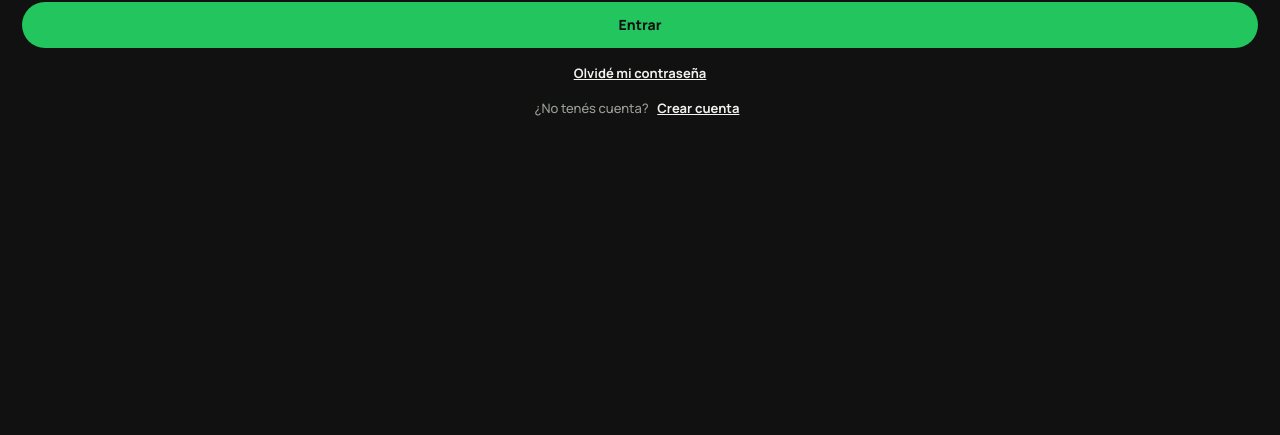
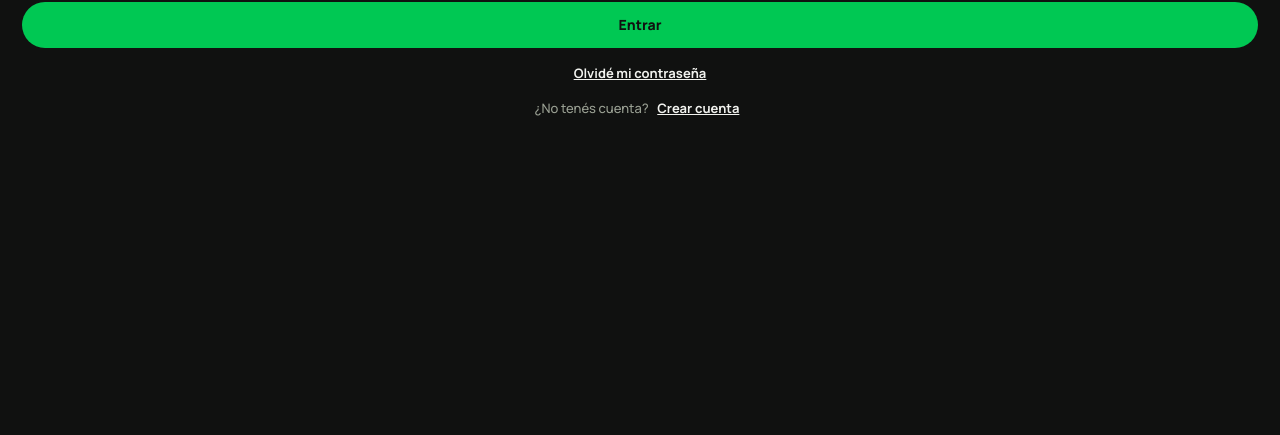
Before and after one commit to nbaez485-png/joga, a plain HTML site: page index.html in a window 1280 px wide. Shown: the part 365-800 px from the top of the page. Drawn offline with nearby package versions, Linux system fonts and the light colour scheme; a web font is replaced by a local one.

Commit message:
Use vivid synthetic-turf green accent

```diff
--- a/style.css
+++ b/style.css
@@ -1,4 +1,4 @@
-:root{--bg:#101110;--s1:#181a17;--s2:#222420;--line:#2c2f2a;--tx:#f2f3ef;--mu:#9aa093;--ac:#22c55e;
+:root{--bg:#101110;--s1:#181a17;--s2:#222420;--line:#2c2f2a;--tx:#f2f3ef;--mu:#9aa093;--ac:#00c853;
 --disp:'Barlow Condensed','Arial Narrow',Impact,sans-serif;--body:'Manrope','Helvetica Neue',Arial,sans-serif;color-scheme:dark}
 *{box-sizing:border-box;margin:0}
 html,body{height:100%}
```
